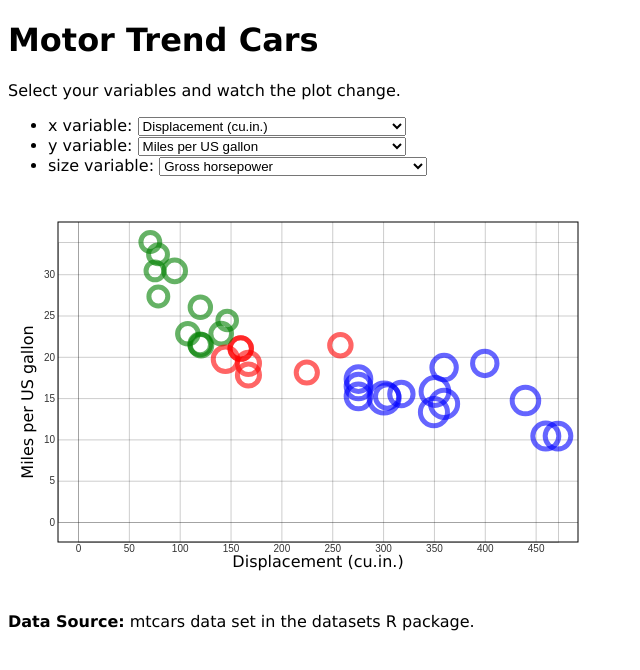
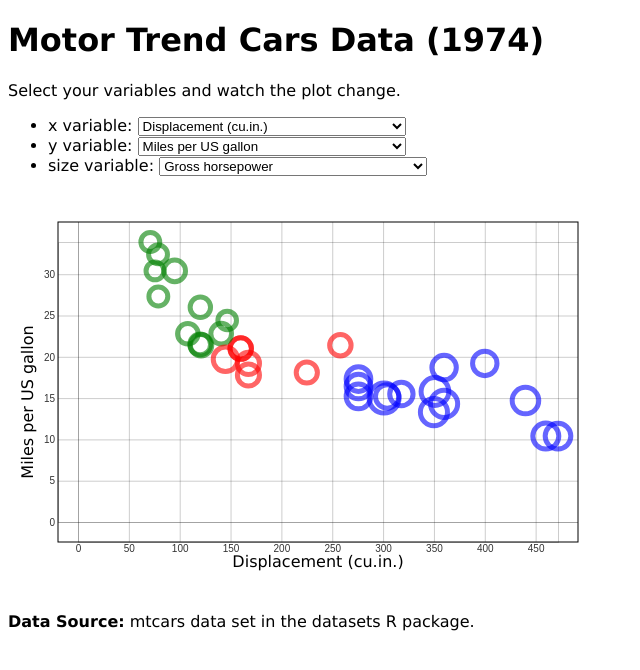
Before and after one commit to rpruim/D3-examples, a plain HTML site: page Interaction/cars-explorer/index.html in a window 1280 px wide. Shown: the whole page, without its empty margins (0-640 px from the left). Drawn offline with nearby package versions, Linux system fonts and the light colour scheme.

Commit message:
add year of MT data

```diff
--- a/Interaction/cars-explorer/index.html
+++ b/Interaction/cars-explorer/index.html
@@ -9,7 +9,7 @@
     <title>MT Cars</title>
   </head>
   <body>
-    <h1>Motor Trend Cars</h1>
+    <h1>Motor Trend Cars Data (1974)</h1>
 
     <div id="controls">
       <p>Select your variables and watch the plot change.</p>
```
